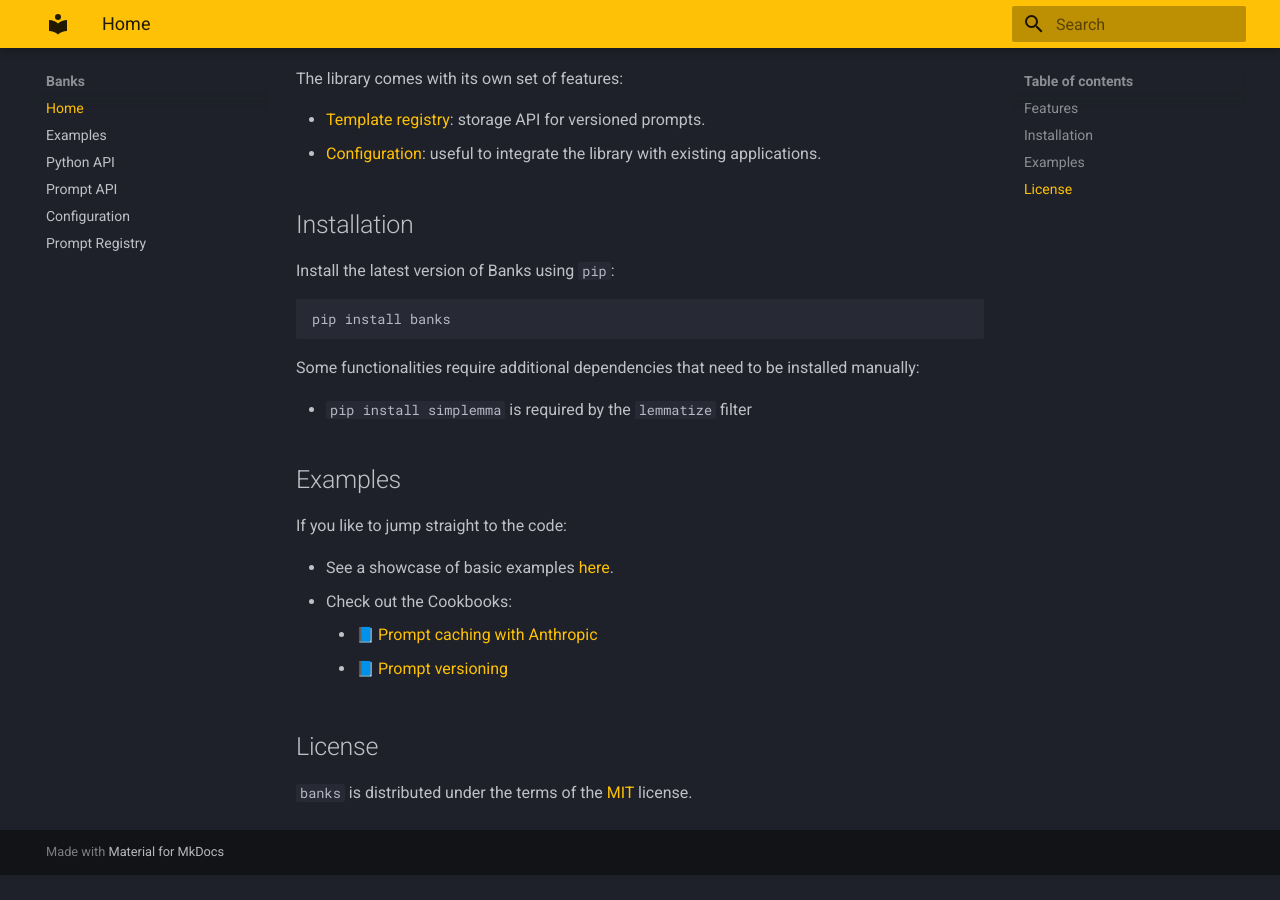
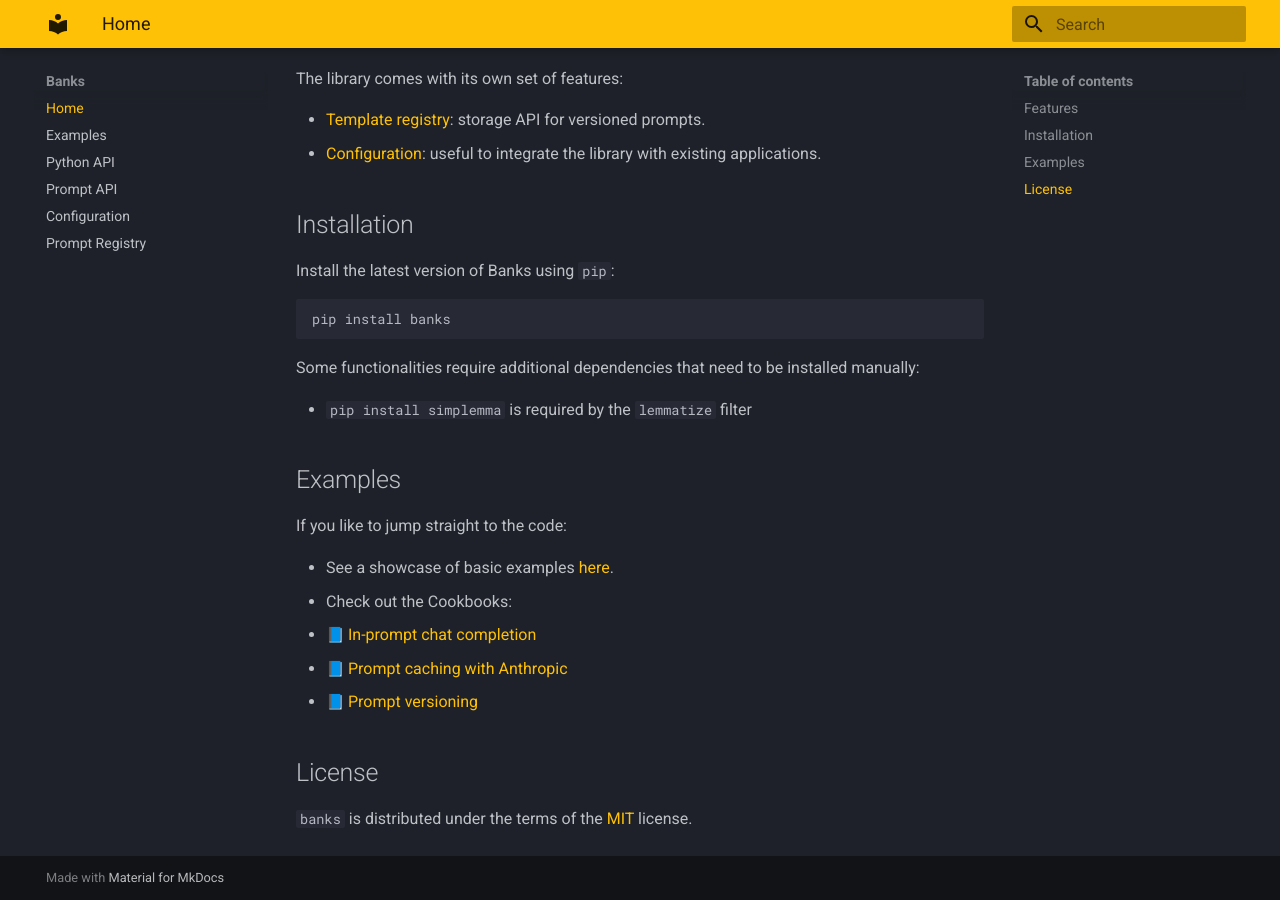
Before and after one commit to masci/banks, an MkDocs documentation site: the page built from docs/index.md, in a window 1280 px wide and 900 px high, scrolled down 803 px. Built offline with MkDocs 1.6.1 and Material for MkDocs 9.7.7, drawn with Linux system fonts in a browser that asks for light colours; emoji names are drawn with the system emoji font; before the commit the page ends 1678 px from its top, so only the background shows below that.

Commit message:
show how to use completion

```diff
--- a/docs/index.md
+++ b/docs/index.md
@@ -49,8 +49,9 @@
 
 - See a showcase of basic examples [here](examples.md).
 - Check out the Cookbooks:
-    - :blue_book: [Prompt caching with Anthropic](https://github.com/masci/banks/blob/main/cookbooks/Prompt_Caching_with_Anthropic.ipynb)
-    - :blue_book: [Prompt versioning](https://github.com/masci/banks/blob/main/cookbooks/Prompt_Versioning.ipynb)
+  - :blue_book: [In-prompt chat completion](https://github.com/masci/banks/blob/main/cookbooks/in_prompt_completion.ipynb)
+  - :blue_book: [Prompt caching with Anthropic](https://github.com/masci/banks/blob/main/cookbooks/Prompt_Caching_with_Anthropic.ipynb)
+  - :blue_book: [Prompt versioning](https://github.com/masci/banks/blob/main/cookbooks/Prompt_Versioning.ipynb)
 
 ## License
 
```
Also changed, not shown: README.md (+1 -0 lines), 1 other file.
